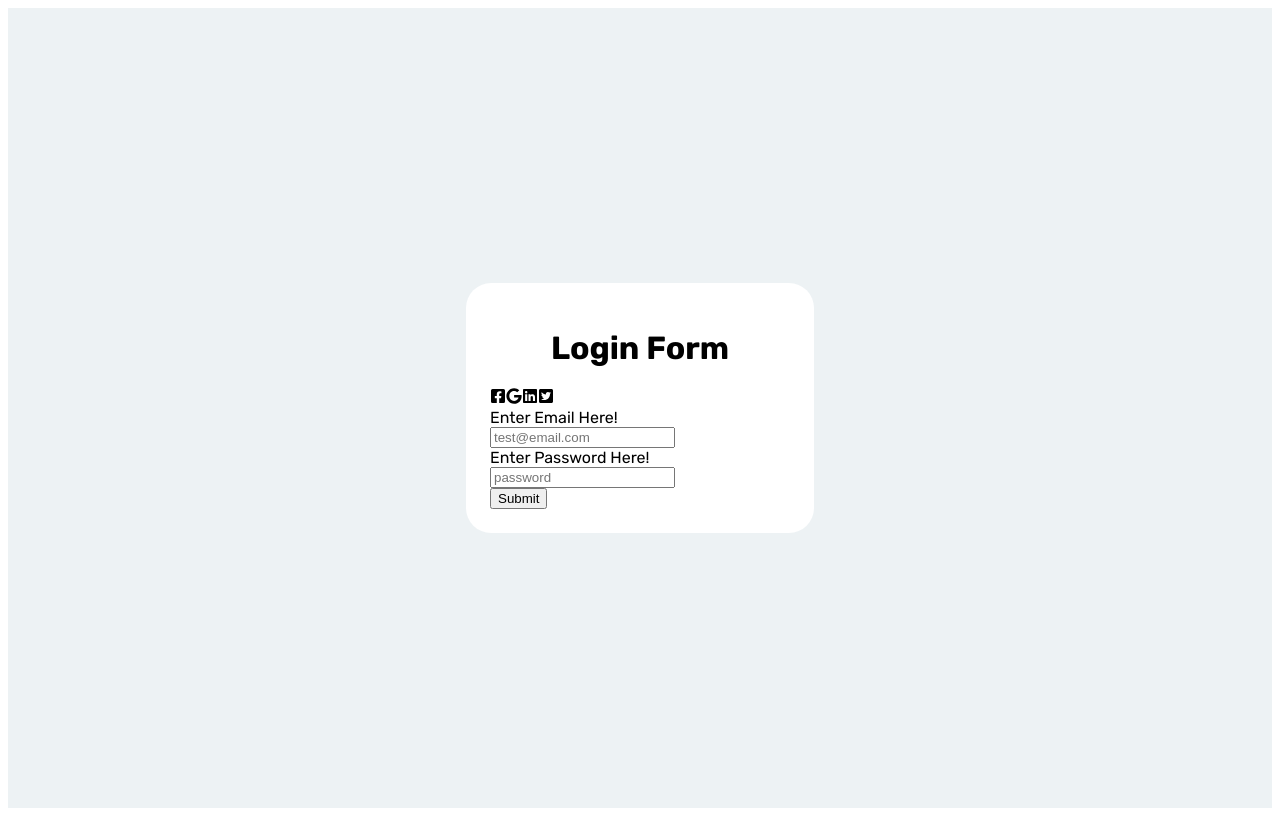
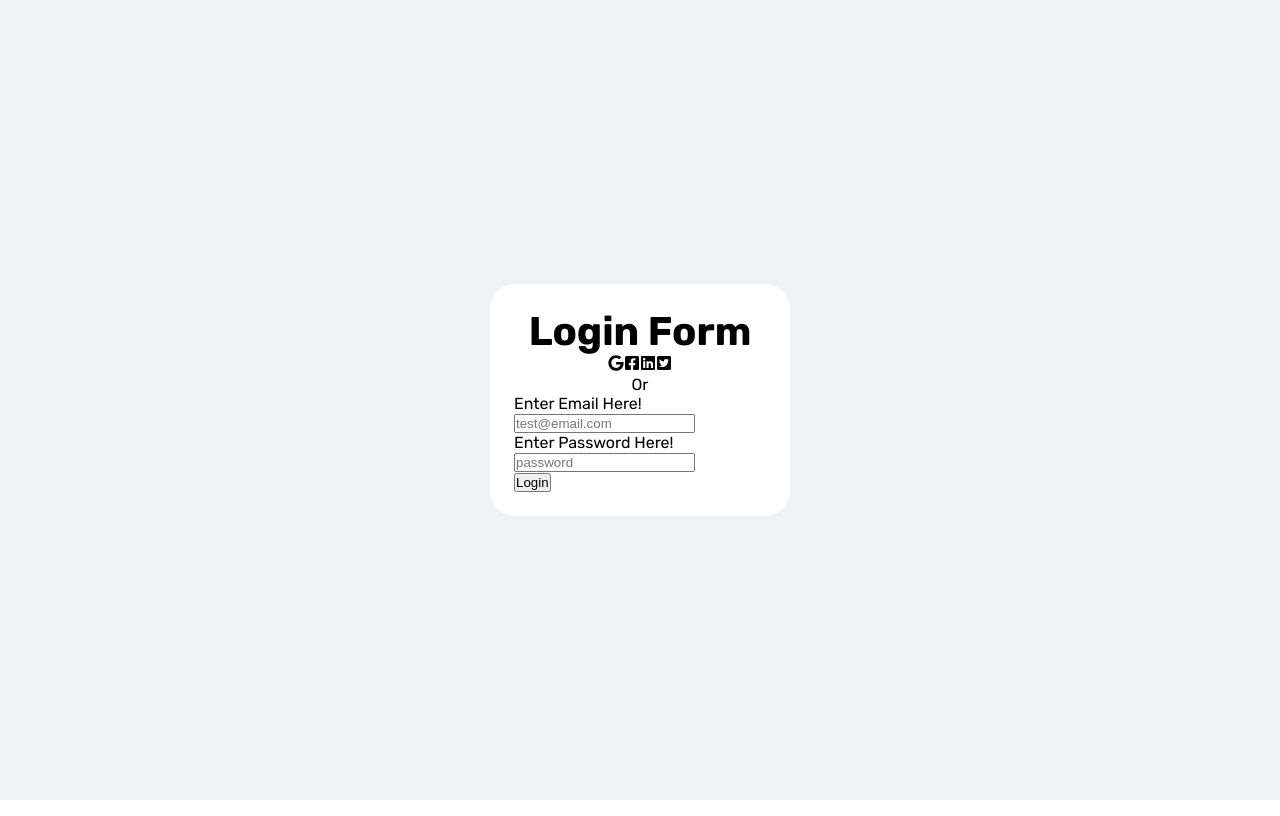
Before and after one commit to GarzaNate/login_page, a React (Create React App) app: page / in a window 1280 px wide. Built offline with nearby package versions, Linux system fonts and the light colour scheme.

Commit message:
more styling changes

```diff
--- a/src/components/Form.jsx
+++ b/src/components/Form.jsx
@@ -1,30 +1,45 @@
-import React from 'react'
-import { FaTwitterSquare, FaGoogle, FaLinkedin, FaFacebookSquare } from 'react-icons/fa';
-
+import React from "react";
+import {
+  FaTwitterSquare,
+  FaGoogle,
+  FaLinkedin,
+  FaFacebookSquare,
+} from "react-icons/fa";
 
 const Form = () => {
   return (
-    <div className='main'>
+    <div className="main">
       <h1>Login Form</h1>
-      <form className='container'>
-        <div className="top">
-          <FaFacebookSquare />
-          <FaGoogle />
-          <FaLinkedin />
-          <FaTwitterSquare />
+      <div className="top">
+        <FaGoogle />
+        <FaFacebookSquare />
+        <FaLinkedin />
+        <FaTwitterSquare />
+      </div>
+      <p className="divider"><span>Or</span></p>
+      <form className="container">
+        <div className="form-group">
+          <label htmlFor="email" className="form-label">
+            Enter Email Here!
+          </label>
+          <input
+            type="text"
+            className="form-control"
+            placeholder="test@email.com"
+          />
         </div>
-        <div className='form-group'>
-          <label htmlFor="email" className='form-label'>Enter Email Here!</label>
-          <input type="text" className='form-control' placeholder='test@email.com'/>
+        <div className="form-group">
+          <label htmlFor="password" className="form-label">
+            Enter Password Here!
+          </label>
+          <input type="text" className="form-control" placeholder="password" />
         </div>
-        <div className='form-group'>
-          <label htmlFor="password" className='form-label'>Enter Password Here!</label>
-          <input type="text" className='form-control' placeholder='password'/>
-        </div>
-        <button className="btn btn-primary m-4 " type="submit">Submit</button>
+        <button className="btn btn-primary m-4" type="submit">
+          Login
+        </button>
       </form>
     </div>
-  )
+  );
 };
 
-export default Form
+export default Form;
--- a/src/index.css
+++ b/src/index.css
@@ -1,5 +1,18 @@
 /* FONT IMPORT */
 @import url('https://fonts.googleapis.com/css2?family=Rubik:wght@400;500;700&display=swap');
+
+:root {
+  --background: #fff;
+  --form-background: #EDF2F4;
+  --background-dark: #3A0CA3;
+  --form-dark: #560BAD;
+}
+
+* {
+  padding: 0;
+  margin: 0;
+  box-sizing: border-box;
+}
 
 .App {
   font-family: 'Rubik', sans-serif;
@@ -10,7 +23,7 @@
   flex-direction: column;
   justify-content: center;
   align-items: center;
-  background-color: #EDF2F4;
+  background-color: var(--form-background);
 }
 
 .main {
@@ -21,7 +34,7 @@
   padding: 1.5rem;
   width: 300px;
   margin: auto;
-  background-color: #fff;
+  background-color: var(--background);
   border-radius: 25px;
 }
 
@@ -29,25 +42,26 @@ form {
   justify-content: center;
 }
 
-h1 {
-  font-size: 2rem;
+.main h1 {
+  text-align: center;
+  font-size: 40px;
 }
 
 /* DARK/ LIGHT THEMES */
 .light {
-  background-color: #EDF2F4;
+  background-color: var(--background);
 }
 
 .light .main {
-  background-color: #fff;
+  background-color: var(--form-background);
 }
 
 .dark {
-  background-color: #3A0CA3;
+  background-color: var(--background-dark);
 }
 
 .dark .main {
-  background-color: #560BAD;
+  background-color: var(--background-dark);
 }
 
 @import "../node_modules/bootstrap/dist/css/bootstrap.min.css";
```
